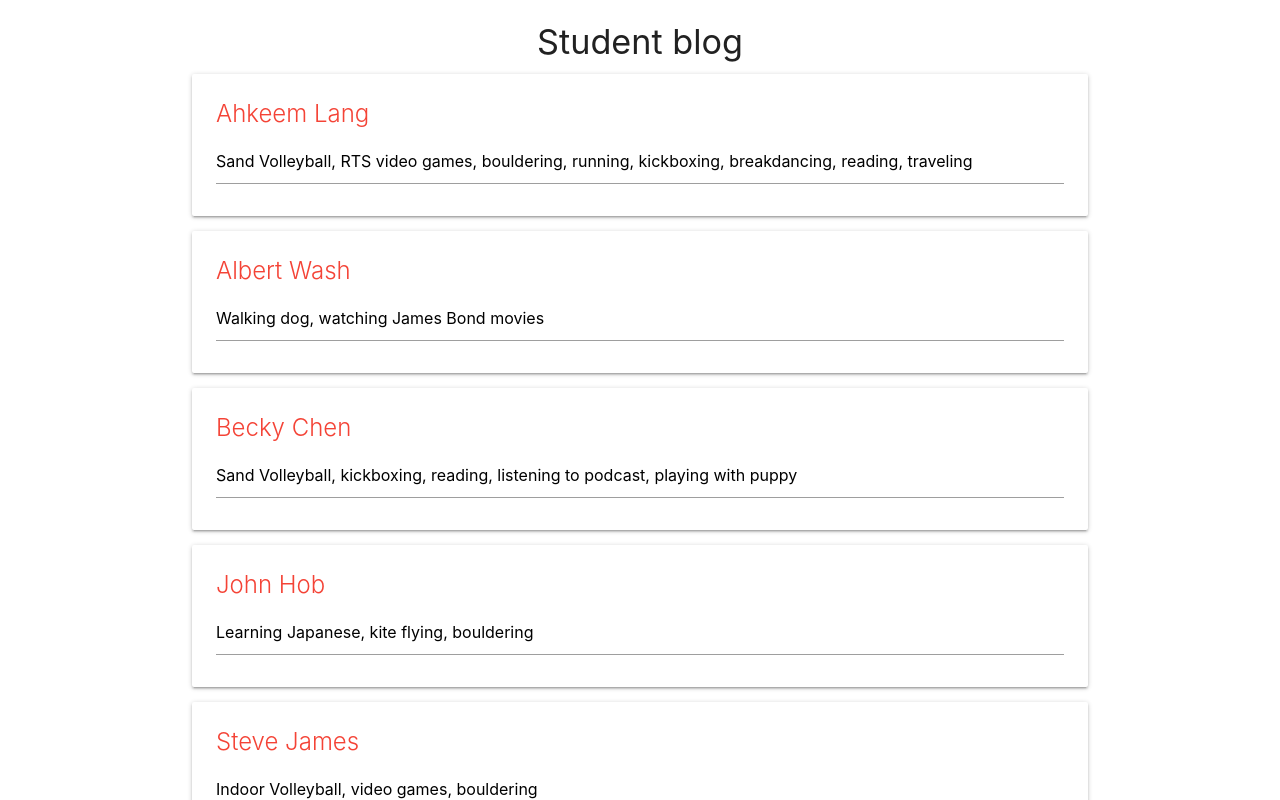
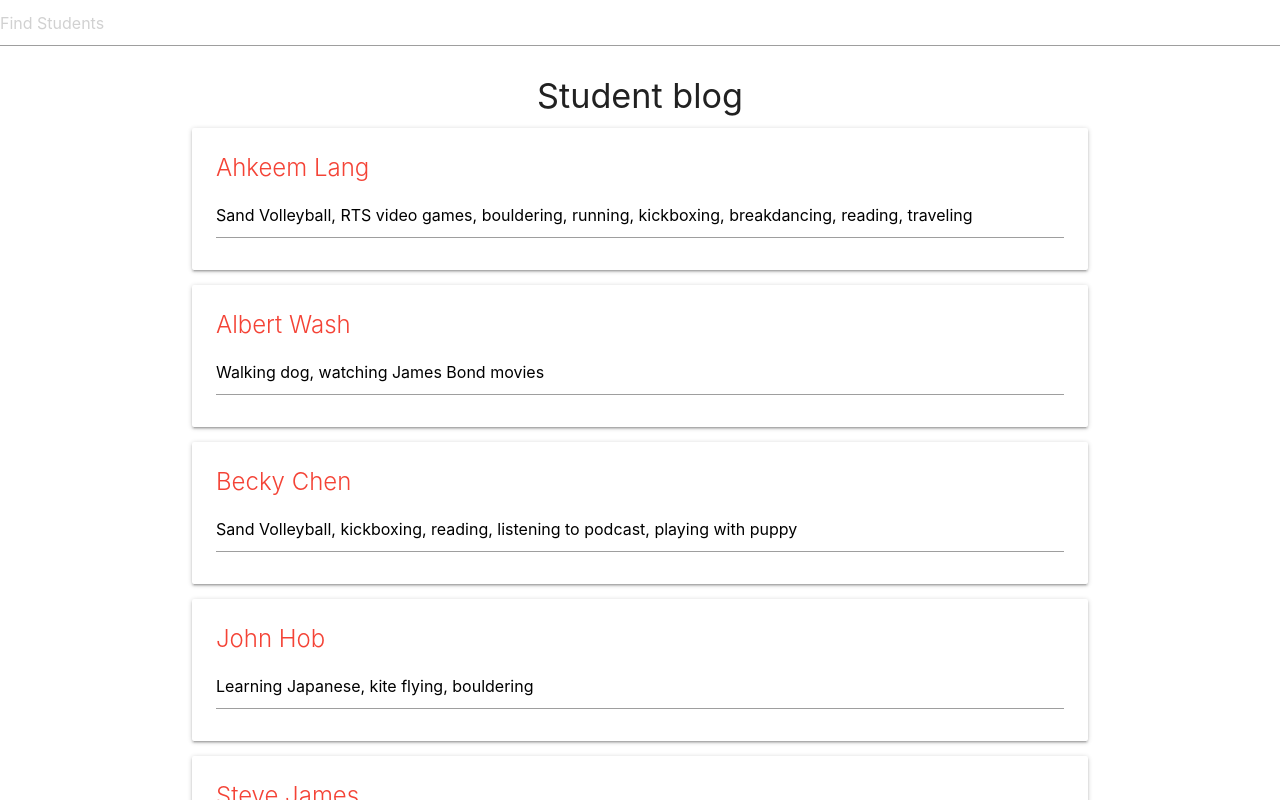
Before and after one commit to Langster2323/Student-hobbies, a React (Create React App) app in the folder student-blog/: page / in a window 1280 px wide. Shown: the top 800 px of the page. Built offline with nearby package versions, Linux system fonts and the light colour scheme.

Commit message:
Created search box. user can search student by firstname

```diff
--- a/student-blog/src/App.js
+++ b/student-blog/src/App.js
@@ -2,6 +2,7 @@ import React, { Component } from 'react';
 import { BrowserRouter, Route } from 'react-router-dom';
 import StudentList from './components/StudentList';
 import Student from './components/Student';
+import SearchBox from './components/SearchBox';
 
 class App extends Component {
   constructor(props){
@@ -19,12 +20,8 @@ class App extends Component {
         { id: 9, firstName: 'Ali', lastName: 'Long', age: 29, hobbies: 'Rugby, board games, bouldering'},
         { id: 10, firstName: 'Alison', lastName: 'Long', age: 25, hobbies: 'Sand Volleyball, RTS video games, hiking'}
       ],
+      search: ''
     }
-  }
-
-  editHobbie = (hobbieID) => {
-    console.log(hobbieID);
-
   }
 
   updateHobby = (e, i) => {
@@ -51,11 +48,26 @@ class App extends Component {
     })
   }
 
+  updateSearch = (e) => {
+    this.setState({
+      search: e.target.value
+    })
+  }
+
   render(){
+    let filteredStudents = this.state.students.filter(student => {
+      return student.firstName.toLowerCase().indexOf(this.state.search.toLowerCase()) !== -1;
+    })
     return (
       <BrowserRouter>
         <div className="App">
-          <Route exact path="/"><StudentList handleKeyDown={this.handleKeyDown} updateHobby={this.updateHobby} students={this.state.students} /></Route>
+          <SearchBox search={this.state.search} updateSearch={this.updateSearch}  />
+          <Route exact path="/"><StudentList
+          filteredStudents={filteredStudents}
+          handleKeyDown={this.handleKeyDown}
+          updateHobby={this.updateHobby}
+          students={this.state.students}
+           /></Route>
           <Route path="/:student_id" component={Student} />
         </div>
       </BrowserRouter>
--- /dev/null
+++ b/student-blog/src/components/SearchBox.js
@@ -0,0 +1,11 @@
+import React from 'react';
+
+const SearchBox = ({ search, updateSearch }) => {
+    return (
+        <div className="search">
+            <input type="text" value={search} onChange={updateSearch} placeholder="Find Students" />
+        </div>
+    )
+}
+
+export default SearchBox;
--- a/student-blog/src/components/StudentList.js
+++ b/student-blog/src/components/StudentList.js
@@ -6,9 +6,9 @@ class StudentList extends Component {
 
     render() {
         console.log(this.props)
-        const { students } = this.props;
+        const { students, filteredStudents } = this.props;
         const studentList = students.length ? (
-            students.map((student, i) => {
+            filteredStudents.map((student, i) => {
                 return (
                     <div className="student card" key={student.id}>
                         <div className="card-content">
```
